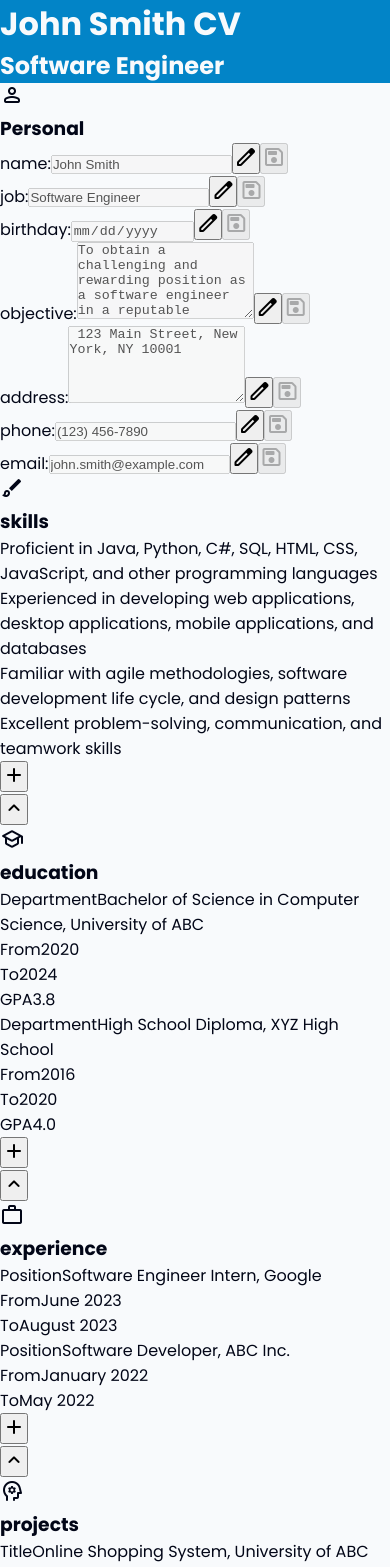
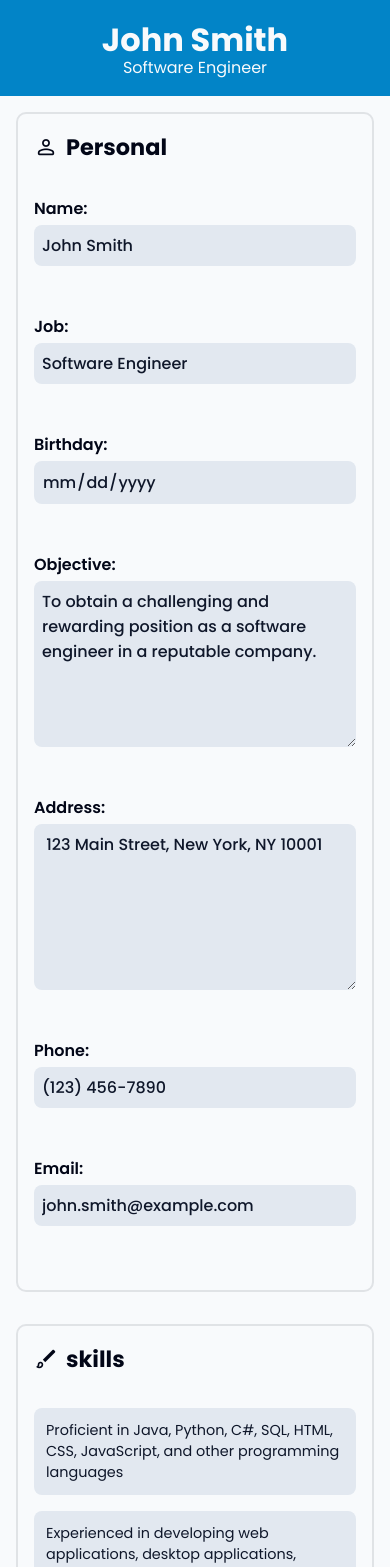
Before and after one commit to mrd010/cv-app, a React (Vite) app: page / in a window 390 px wide. Shown: the top 1567 px of the page. Built offline with nearby package versions, Linux system fonts and the light colour scheme.

Commit message:
Add styles for mobile

```diff
--- a/src/App.jsx
+++ b/src/App.jsx
@@ -1,10 +1,12 @@
-import { useEffect, useState } from 'react';
+import { useState } from 'react';
 import Header from './components/Header';
 import defaultCV from './data/defaultCV';
 import PersonalInfo from './components/PersonalInfo';
 import 'material-symbols/rounded.css';
 import GeneralSection from './components/GeneralSection';
 import './App.scss';
+import './media481.scss';
+import './media768.scss';
 import { capitalize } from './helpers/utils';
 
 function App() {
--- a/src/App.scss
+++ b/src/App.scss
@@ -1,9 +1,13 @@
 // variables
 $slate50: #f8fafc;
+$slate100: #f1f5f9;
+$slate200: #e2e8f0;
 $sky500: #0ea5e9;
 $sky600: #0284c7;
+$sky400: #38bdf8;
 $slate950: #020617;
 $slate900: #0f172a;
+$slate800: #1e293b;
 body {
   background-color: $slate50;
   color: $slate950;
@@ -12,4 +16,268 @@ body {
 .header {
   background-color: $sky600;
   color: $slate50;
+  padding: 1rem;
+  text-align: center;
+  .header-job {
+    font-size: 1rem;
+    font-weight: 400;
+    line-height: 0.5rem;
+    margin-bottom: 0.5rem;
+  }
 }
+
+%action-button {
+  transform: scale(0);
+  border-radius: 8px;
+  margin: 0.5rem;
+  border: none;
+  padding: 0.25rem;
+  background-color: $sky600;
+  box-shadow: 0 0 6px rgba($color: $slate900, $alpha: 0.3);
+  color: $slate200;
+
+  &:focus,
+  &:hover {
+    outline: 2px solid $sky400;
+  }
+
+  &:disabled {
+    opacity: 0.5;
+  }
+}
+
+.personal {
+  .section-content {
+    display: grid;
+    .info-row {
+      label {
+        grid-column: 1 / 4;
+        font-weight: 600;
+        text-transform: capitalize;
+        margin-bottom: 0.25rem;
+      }
+      input,
+      textarea {
+        grid-column: 1 / 4;
+        border-radius: 8px;
+        font-size: 1rem;
+        padding: 0.5rem;
+        border: none;
+        color: rgba($color: $slate800, $alpha: 0.8);
+        outline: 2px solid rgba($color: $sky600, $alpha: 0.75);
+        &:disabled {
+          border: none;
+          background-color: $slate200;
+          color: $slate900;
+          outline: none;
+          font-weight: 500;
+        }
+      }
+      button {
+        @extend %action-button;
+        grid-column: 3 / 4;
+        justify-self: end;
+
+        &.edit-button {
+          grid-column: 2 / 3;
+        }
+        &.save-button {
+          grid-column: 3 / 4;
+        }
+      }
+    }
+  }
+}
+
+.main {
+  padding: 1rem;
+  display: grid;
+  gap: 2rem;
+  > section {
+    border: 2px solid rgba($color: $slate900, $alpha: 0.1);
+    border-radius: 10px;
+    .section-header {
+      display: grid;
+      grid-template-columns: auto 1fr;
+      align-items: center;
+      gap: 0.5rem;
+      padding: 1rem;
+      .title {
+        font-size: 1.4rem;
+      }
+    }
+    .section-content {
+      padding: 1rem;
+      .info-row {
+        display: grid;
+        grid-template-rows: auto auto auto;
+        grid-template-columns: 1fr 35px 35px;
+        &:hover,
+        &:focus {
+          button {
+            transform: scale(1);
+          }
+        }
+      }
+    }
+  }
+
+  .general-section {
+    overflow: hidden;
+    display: flex;
+    flex-flow: column nowrap;
+    .section-content {
+      &.hidden {
+        display: none;
+      }
+      .list {
+        display: flex;
+        flex-flow: column nowrap;
+        gap: 1rem;
+        .info-row {
+          border-radius: 8px;
+          overflow: hidden;
+          background-color: $slate200;
+          &.selected {
+            background-color: rgba($color: $sky600, $alpha: 0.2);
+            button {
+              transform: scale(1);
+            }
+          }
+          .row-content {
+            grid-column: 1 / 4;
+            grid-row: 1 / 3;
+            padding: 0.5rem;
+            .info-field {
+              display: grid;
+              gap: 0.2rem;
+            }
+
+            textarea,
+            input,
+            p,
+            span {
+              font-size: 0.9rem;
+              border: none;
+              outline: none;
+              border-radius: 5px;
+              width: 100%;
+              padding: 0.25rem;
+            }
+            label {
+              display: block;
+              font-weight: 600;
+              background-color: rgba($color: $slate100, $alpha: 0.5);
+              border-radius: 5px;
+              padding: 0 0.25rem;
+              justify-self: start;
+            }
+            textarea,
+            input {
+              color: rgba($color: $slate800, $alpha: 0.8);
+              font-weight: 300;
+            }
+            p,
+            span {
+              color: $slate900;
+              font-weight: 400;
+            }
+          }
+          button {
+            @extend %action-button;
+            justify-self: end;
+            grid-row: -2 / -1;
+            &.edit-button,
+            &.save-button {
+              grid-column: 2 / 3;
+            }
+            &.remove-button {
+              grid-column: 3 / 4;
+            }
+          }
+        }
+      }
+      .add-button {
+        @extend %action-button;
+        transform: scale(1);
+        width: 100%;
+        margin: 1rem 0;
+      }
+    }
+    .show-hide-button {
+      border: none;
+      background-color: rgba($color: $slate900, $alpha: 0.1);
+      span {
+        font-size: 1.2rem;
+        transform: scale(1.4);
+        color: $slate800;
+      }
+    }
+  }
+}
+
+.education {
+  .row-content > div {
+    display: grid;
+    gap: 0.5rem;
+    grid-template-columns: 1fr 1fr;
+    grid-template-rows: auto auto auto;
+
+    .department {
+      grid-column: 1 / -1;
+    }
+    .start-date,
+    .end-date,
+    .gpa {
+      grid-template-columns: auto auto;
+      justify-content: start;
+    }
+    .start-date {
+      grid-column: 1 / 2;
+    }
+    .end-date {
+      grid-column: 2 / 3;
+    }
+    .gpa {
+      grid-column: 1 / 2;
+    }
+  }
+}
+.experience {
+  .row-content > div {
+    display: grid;
+    gap: 0.5rem;
+    grid-template-columns: 1fr;
+    grid-template-rows: auto auto auto;
+    .start-date,
+    .end-date {
+      grid-template-columns: auto auto;
+      justify-content: start;
+    }
+  }
+}
+.projects {
+  .row-content > div {
+    display: grid;
+    gap: 0.5rem;
+    grid-template-columns: 1fr;
+    grid-template-rows: auto auto auto;
+    .start-date,
+    .end-date {
+      grid-template-columns: auto auto;
+      justify-content: start;
+    }
+  }
+}
+.awards {
+  .row-content > div {
+    display: grid;
+    gap: 0.5rem;
+    grid-template-columns: 1fr;
+    grid-template-rows: auto auto auto;
+    .date-date {
+      grid-template-columns: auto auto;
+      justify-content: start;
+    }
+  }
+}
--- a/src/components/GeneralSection.jsx
+++ b/src/components/GeneralSection.jsx
@@ -28,17 +28,18 @@ const GeneralSection = ({ sectionName }) => {
       break;
   }
   return (
-    <div className={`general-section ${sectionName}`}>
+    <section className={`general-section ${sectionName}`}>
       <SectionHeader iconName={icon} title={sectionName}></SectionHeader>
       <GeneralSectionContent display={visible} sectionName={sectionName}></GeneralSectionContent>
       <button
+        className="show-hide-button"
         onClick={() => {
           setVisibility(!visible);
         }}
       >
         <MaterialIcon>{visible ? 'expand_less' : 'expand_more'}</MaterialIcon>
       </button>
-    </div>
+    </section>
   );
 };
 
--- a/src/components/Header.jsx
+++ b/src/components/Header.jsx
@@ -3,7 +3,6 @@ const Header = ({ name, job }) => {
     <header className="header">
       <h1 className="header-name">
         <span className="title-name">{name}</span>
-        <span className="title-suffix"> CV</span>
       </h1>
       <h2 className="header-job">{job}</h2>
     </header>
--- a/src/components/RowContents/GeneralSectionContentRow.jsx
+++ b/src/components/RowContents/GeneralSectionContentRow.jsx
@@ -87,11 +87,8 @@ const GeneralSectionContentRow = ({
   }
 
   return (
-    <div
-      className={`info-row ${isSelected ? 'selected' : ''}`}
-      style={isSelected ? { backgroundColor: `gray` } : {}}
-    >
-      <div>{content}</div>
+    <div className={`info-row ${isSelected ? 'selected' : ''}`}>
+      <div className="row-content">{content}</div>
       {isSelected ? saveEditBtn : null}
       {isSelected ? removeBtn : null}
     </div>
--- a/src/components/RowContents/PersonalInfoRow.jsx
+++ b/src/components/RowContents/PersonalInfoRow.jsx
@@ -32,7 +32,7 @@ const PersonalInfoRow = ({ labelName, value, onValueEdit, inputType = 'text', ch
   if (inputType !== 'textarea') {
     input = <input type={inputType} {...inputAttr} />;
   } else if (inputType === 'textarea') {
-    input = <textarea {...inputAttr} rows="5"></textarea>;
+    input = <textarea {...inputAttr} rows={6} maxLength={120}></textarea>;
   }
 
   return (
--- a/src/components/RowContents/SkillRowContent.jsx
+++ b/src/components/RowContents/SkillRowContent.jsx
@@ -1,6 +1,6 @@
 const SkillRowContent = ({ skill, isEditing, onRowSelection, onSkillChange }) => {
   const content = isEditing ? (
-    <textarea value={skill} onChange={(e) => onSkillChange(e.target.value)}></textarea>
+    <textarea value={skill} rows={4} onChange={(e) => onSkillChange(e.target.value)}></textarea>
   ) : (
     <p onClick={onRowSelection}>{skill}</p>
   );
--- a/src/main.css
+++ b/src/main.css
@@ -6,9 +6,6 @@
   padding: 0;
   margin: 0;
   box-sizing: border-box;
-}
-
-html {
   font-family:
     'Poppins',
     system-ui,
@@ -22,4 +19,19 @@ html {
     'Open Sans',
     'Helvetica Neue',
     sans-serif;
+
+  transition: transform 0.2s ease;
 }
+
+.icon,
+button[class*='-button'] {
+  display: grid;
+  place-items: center;
+  span {
+    font-variation-settings:
+      'FILL' 0,
+      'wght' 500,
+      'GRAD' 0,
+      'opsz' 50;
+  }
+}
--- /dev/null
+++ b/src/media481.scss
@@ -0,0 +1,10 @@
+// variables
+$slate50: #f8fafc;
+$slate200: #e2e8f0;
+$sky500: #0ea5e9;
+$sky600: #0284c7;
+$slate950: #020617;
+$slate900: #0f172a;
+
+@media screen and (min-width: 481px) {
+}
--- /dev/null
+++ b/src/media768.scss
@@ -0,0 +1,13 @@
+$slate50: #f8fafc;
+$slate200: #e2e8f0;
+$sky500: #0ea5e9;
+$sky600: #0284c7;
+$slate950: #020617;
+$slate900: #0f172a;
+
+@media screen and (min-width: 768px) {
+  .header {
+    padding: 1.6rem 3rem;
+    text-align: left;
+  }
+}
```
Also changed, not shown: src/components/RowContents/InputField.jsx (deleted, +0 -18 lines).
